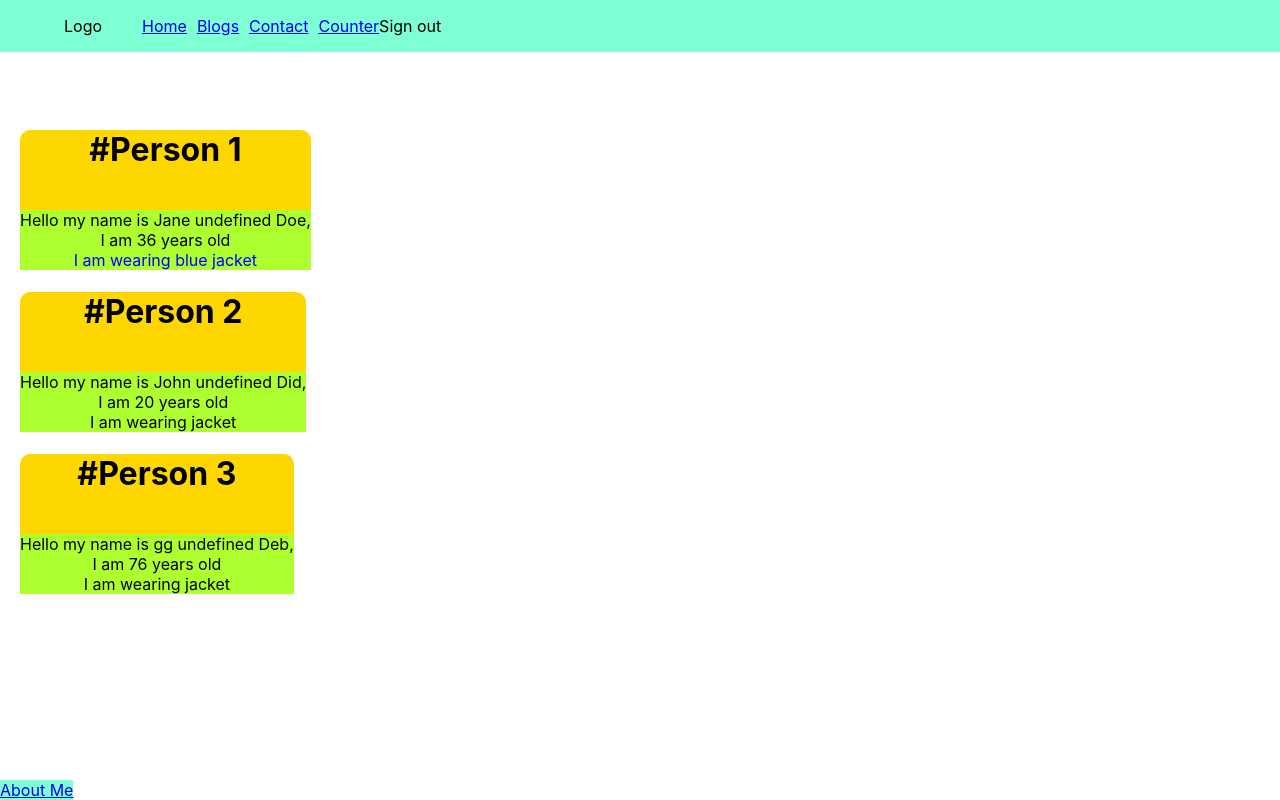
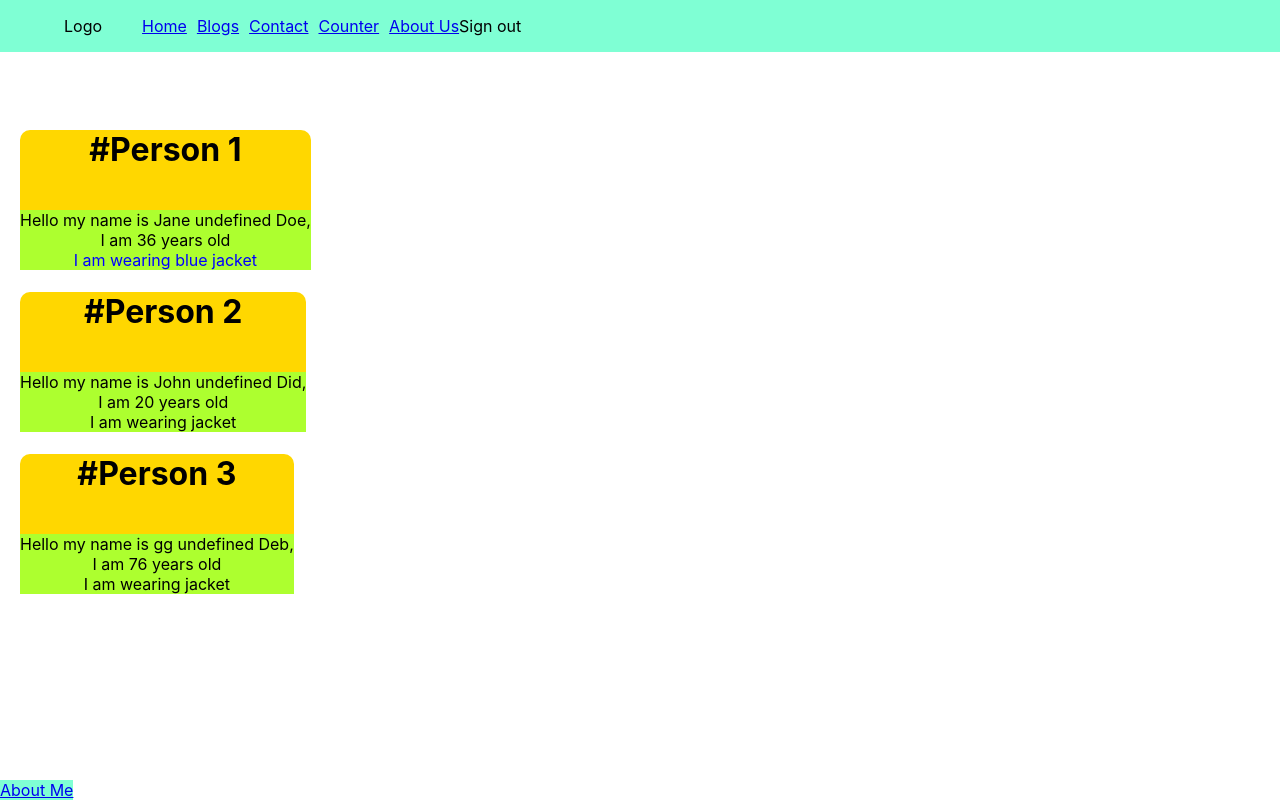
Before and after one commit to GhinaDebian/my-portfolio-4finance, a React (Create React App) app: page /home in a window 1280 px wide. Built offline with nearby package versions, Linux system fonts and the light colour scheme.

Commit message:
created link for about us page

```diff
--- a/src/layout/header/Header.jsx
+++ b/src/layout/header/Header.jsx
@@ -19,6 +19,9 @@ export const Header = () => {
           <li>
             <Link to="/counter">Counter</Link>
           </li>
+          <li>
+            <Link to="/about-us">About Us</Link>
+          </li>
         </ul>
       </nav>
       <div>Sign out</div>
```
